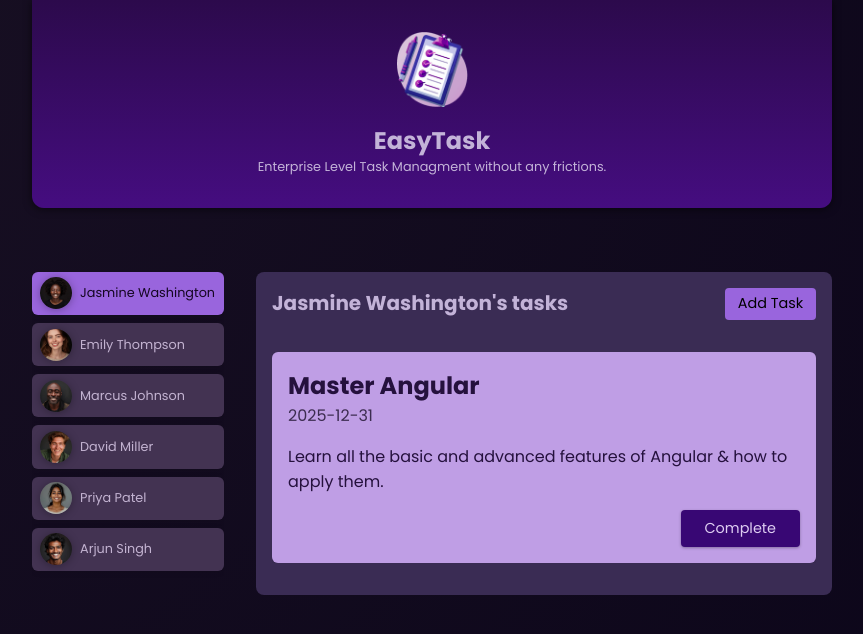
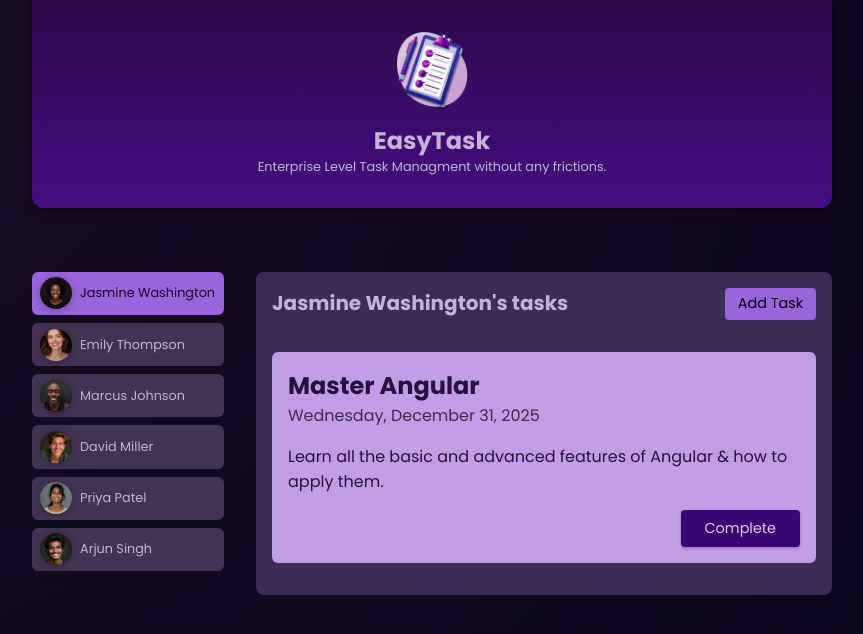
Before and after one commit to serotonine/angular_01, an Angular app: page / in a window 1280 px wide. Both pictures are taken after a click on the button "Jasmine Washington". Shown: the top 634 px of the page, without its empty margins (208-1071 px from the left). Built offline with nearby package versions, Linux system fonts and the light colour scheme.

Commit message:
Master: Transforming Template Data with Pipes.

```diff
--- a/src/app/tasks/task/task.component.html
+++ b/src/app/tasks/task/task.component.html
@@ -1,7 +1,7 @@
 <app-card>
   <article>
     <h2>{{ task.title }}</h2>
-    <time>{{ task.dueDate }}</time>
+    <time>{{ task.dueDate | date : "fullDate" }}</time>
     <p>{{ task.summary }}</p>
     <p class="actions"><button (click)="onComplete()">Complete</button></p>
   </article>
--- a/src/app/tasks/task/task.component.ts
+++ b/src/app/tasks/task/task.component.ts
@@ -1,14 +1,14 @@
 import { Component, Input, Output, EventEmitter } from '@angular/core';
-
 import { type Task } from './task.model';
 import { CardComponent } from '../../shared/card/card.component';
+import { DatePipe } from '@angular/common';
 
 @Component({
   selector: 'app-task',
   standalone: true,
   templateUrl: './task.component.html',
   styleUrl: './task.component.css',
-  imports: [CardComponent],
+  imports: [CardComponent, DatePipe],
 })
 export class TaskComponent {
   @Input({ required: true }) task!: Task;
```
